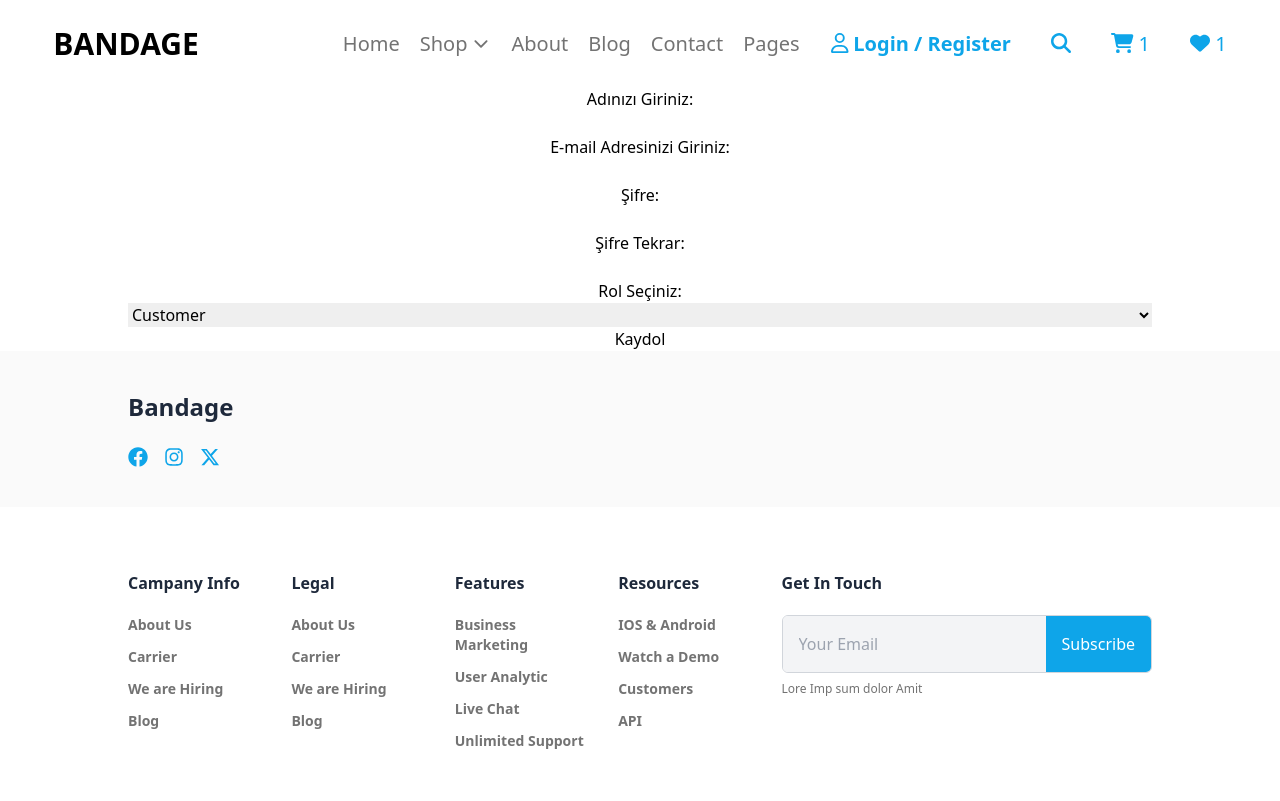
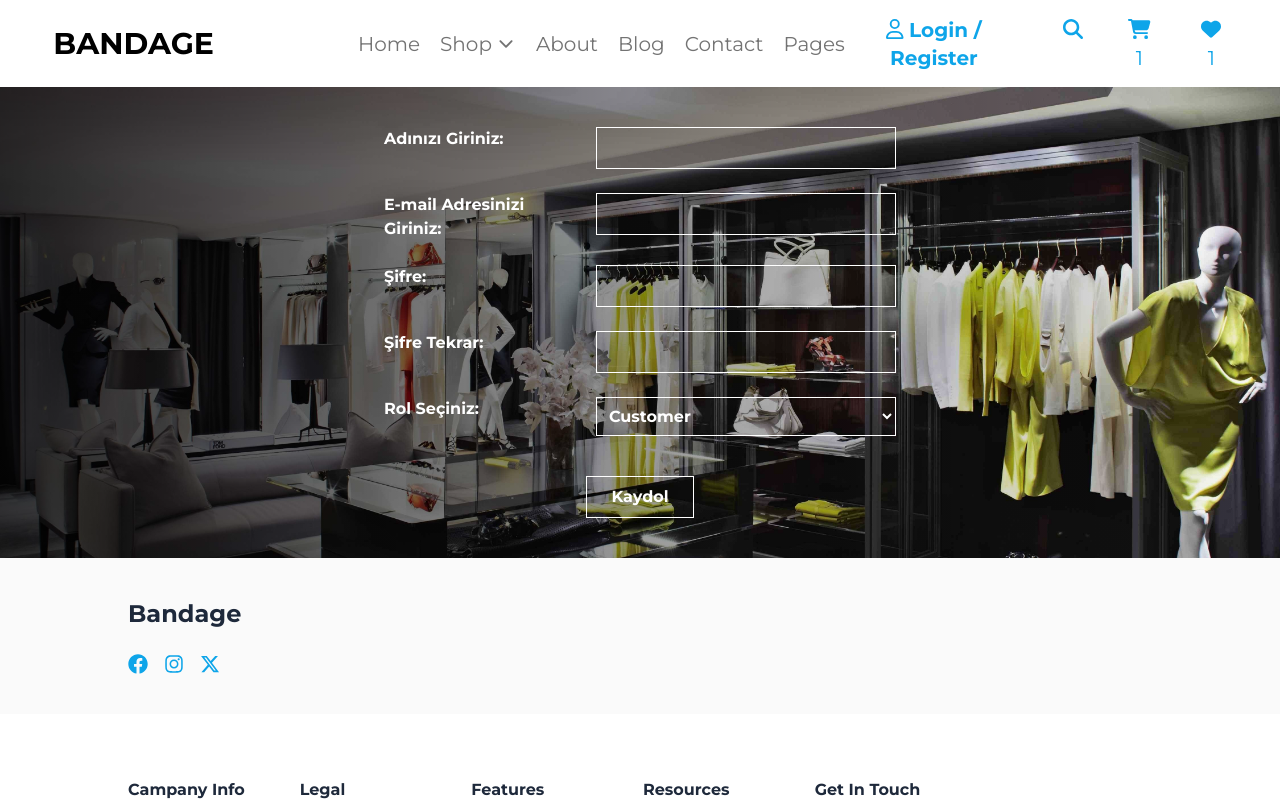
Before and after one commit to furkanguvendev/MyEcommerce, a React (Vite) app in the folder ecommerce/: page /singup in a window 1280 px wide. Shown: the top 801 px of the page. Built offline with nearby package versions, Linux system fonts and the light colour scheme.

Commit message:
Sing Up Css Complated

```diff
--- a/ecommerce/src/App.css
+++ b/ecommerce/src/App.css
@@ -16,3 +16,23 @@
 .footer-p {
   @apply text-neutral-500 text-sm font-bold pb-3;
 }
+
+.input-style {
+  @apply bg-transparent border border-white text-white font-bold p-2 w-[300px];
+}
+
+.label-span {
+  @apply w-[200px] text-left;
+}
+
+.error-text {
+  @apply text-sm text-white;
+}
+
+.form-row {
+  @apply flex flex-col xl:flex-row items-center xl:items-start gap-3;
+}
+
+.form-wrapper {
+  @apply w-full flex flex-col gap-6 px-6 py-10 text-white font-bold bg-cover items-center;
+}
--- a/ecommerce/src/pages/SingUp.tsx
+++ b/ecommerce/src/pages/SingUp.tsx
@@ -3,14 +3,13 @@ import type { SubmitHandler } from 'react-hook-form'
 import { Roles } from '../types&enums/enums'
 import { NavBar } from '../components/NavBar'
 import { FooterSection } from '../layouts/FooterSection'
+import background from "../assets/singupbg.jpg"
 
-// Rol seçeneklerini enum'dan alıyoruz
 const roleOptions = Object.entries(Roles).map(([label, value]) => ({
   label,
   value,
 }))
 
-// Form içi tüm alanları tanımlıyoruz
 type FormInputs = {
   name: string
   email: string
@@ -25,7 +24,6 @@ type FormInputs = {
   }
 }
 
-// confirmPassword hariç tutulmuş versiyon (API'ye gönderilecek kısım)
 type Payload = Omit<FormInputs, 'confirmPassword'>
 
 export const SingUp = () => {
@@ -36,7 +34,7 @@ export const SingUp = () => {
     formState: { errors },
   } = useForm<FormInputs>({
     defaultValues: {
-      role_id: Roles.Customer, // varsayılan olarak "Customer" rolü seçili
+      role_id: Roles.Customer,
     },
   })
 
@@ -46,145 +44,158 @@ export const SingUp = () => {
   const onSubmit: SubmitHandler<FormInputs> = (data) => {
     // eslint-disable-next-line @typescript-eslint/no-unused-vars
     const { confirmPassword, ...rest } = data
-    const payload: Payload = rest // ✅ confirmPassword burada çıkarıldı
+    const payload: Payload = rest
     console.log(payload)
   }
 
   return (
-    <div className='flex flex-col items-center'>
+    <div className="flex flex-col font-montserrat items-center">
       <NavBar />
-      <form className='flex flex-col w-4/5' onSubmit={handleSubmit(onSubmit)} noValidate>
-
-        {/* İsim */}
-        <label htmlFor="name">Adınızı Giriniz:</label>
-        <input
-          id="name"
-          {...register('name', {
+      <form
+        className="form-wrapper"
+        onSubmit={handleSubmit(onSubmit)}
+        noValidate
+        style={{
+          backgroundImage: `linear-gradient(to right, rgba(0,0,0,0.8), rgba(0,0,0,0)), url(${background})`
+        }}
+      >
+        {/* Ad */}
+        <div className="flex flex-col">
+          <label htmlFor="name" className="form-row">
+            <span className="label-span">Adınızı Giriniz:</span>
+            <input id="name" className="input-style" {...register('name', {
               required: 'İsim zorunludur',
               minLength: {
                 value: 3,
                 message: 'İsim en az 3 karakter olmalıdır',
               },
-          })}
-        />
-        {errors.name && <p>{errors.name.message}</p>}
+            })} />
+          </label>
+          {errors.name && <p className="error-text xl:pl-[200px]">{errors.name.message}</p>}
+        </div>
 
-        {/* E-mail */}
-        <label htmlFor="email">E-mail Adresinizi Giriniz:</label>
-        <input
-          id="email"
-          type="email"
-          {...register('email', {
+        {/* Email */}
+        <div className="flex flex-col">
+          <label htmlFor="email" className="form-row">
+            <span className="label-span">E-mail Adresinizi Giriniz:</span>
+            <input id="email" type="email" className="input-style" {...register('email', {
               required: 'Email zorunludur',
               pattern: {
                 value: /^[^\s@]+@[^\s@]+\.[^\s@]+$/,
                 message: 'Geçerli bir email adresi giriniz',
               },
-          })}
-        />
-        {errors.email && <p>{errors.email.message}</p>}
+            })} />
+          </label>
+          {errors.email && <p className="error-text xl:pl-[200px]">{errors.email.message}</p>}
+        </div>
 
         {/* Şifre */}
-        <label htmlFor="password">Şifre:</label>
-        <input
-          id="password"
-          type="password"
-          {...register('password', {
+        <div className="flex flex-col">
+          <label htmlFor="password" className="form-row">
+            <span className="label-span">Şifre:</span>
+            <input id="password" type="password" className="input-style" {...register('password', {
               required: 'Şifre zorunludur',
               pattern: {
                 value: /^(?=.*[a-z])(?=.*[A-Z])(?=.*\d)(?=.*[\W_]).{8,}$/,
                 message: 'Şifre en az 8 karakter, büyük/küçük harf, sayı ve özel karakter içermelidir',
               },
-          })}
-        />
-        {errors.password && <p>{errors.password.message}</p>}
+            })} />
+          </label>
+          {errors.password && <p className="error-text xl:pl-[200px]">{errors.password.message}</p>}
+        </div>
 
         {/* Şifre Tekrar */}
-        <label htmlFor="confirmPassword">Şifre Tekrar:</label>
-        <input
-          id="confirmPassword"
-          type="password"
-          {...register('confirmPassword', {
+        <div className="flex flex-col">
+          <label htmlFor="confirmPassword" className="form-row">
+            <span className="label-span">Şifre Tekrar:</span>
+            <input id="confirmPassword" type="password" className="input-style" {...register('confirmPassword', {
               required: 'Şifre tekrar zorunludur',
               validate: (value) => value === passwordValue || 'Şifreler eşleşmiyor',
-          })}
-        />
-        {errors.confirmPassword && <p>{errors.confirmPassword.message}</p>}
+            })} />
+          </label>
+          {errors.confirmPassword && <p className="error-text xl:pl-[200px]">{errors.confirmPassword.message}</p>}
+        </div>
 
         {/* Rol Seçimi */}
-        <label htmlFor="role_id">Rol Seçiniz:</label>
-        <select
-          id="role_id"
-          {...register('role_id', { valueAsNumber: true, required: true })}
-        >
+        <div className="flex flex-col">
+          <label htmlFor="role_id" className="form-row">
+            <span className="label-span">Rol Seçiniz:</span>
+            <select id="role_id" className="input-style" {...register('role_id', {
+              valueAsNumber: true,
+              required: true
+            })}>
               {roleOptions.map((opt) => (
-            <option key={opt.value} value={opt.value}>
-              {opt.label}
-            </option>
+                <option key={opt.value} value={opt.value} className="text-black">{opt.label}</option>
               ))}
             </select>
-        {errors.role_id && <p>Rol seçimi zorunludur</p>}
+          </label>
+          {errors.role_id && <p className="error-text xl:pl-[200px]">Rol seçimi zorunludur</p>}
+        </div>
 
-        {/* Eğer seçilen rol "Store" ise mağaza bilgileri */}
+        {/* Store Alanları */}
         {selectedRole === Roles.Store && (
           <>
-            <label>Mağaza Adı</label>
-            <input
-              {...register('store.name', {
+            <div className="flex flex-col">
+              <label className="form-row">
+                <span className="label-span">Mağaza Adı:</span>
+                <input className="input-style" placeholder="Mağaza Adı" {...register('store.name', {
                   required: 'Mağaza adı zorunludur',
                   minLength: {
                     value: 3,
                     message: 'Mağaza adı en az 3 karakter olmalıdır',
                   },
-              })}
-              placeholder="Mağaza Adı"
-            />
-            {errors.store?.name && <p>{errors.store.name.message}</p>}
+                })} />
+              </label>
+              {errors.store?.name && <p className="error-text xl:pl-[200px]">{errors.store.name.message}</p>}
+            </div>
 
-            <label>Telefon</label>
-            <input
-              {...register('store.phone', {
+            <div className="flex flex-col">
+              <label className="form-row">
+                <span className="label-span">Telefon:</span>
+                <input className="input-style" placeholder="Telefon" {...register('store.phone', {
                   required: 'Telefon zorunludur',
                   pattern: {
                     value: /^(\+90|0)?5\d{9}$/,
                     message: 'Geçerli bir Türkiye telefon numarası giriniz',
                   },
-              })}
-              placeholder="Telefon"
-            />
-            {errors.store?.phone && <p>{errors.store.phone.message}</p>}
+                })} />
+              </label>
+              {errors.store?.phone && <p className="error-text xl:pl-[200px]">{errors.store.phone.message}</p>}
+            </div>
 
-            <label>Vergi No</label>
-            <input
-              {...register('store.tax_no', {
+            <div className="flex flex-col">
+              <label className="form-row">
+                <span className="label-span">Vergi No:</span>
+                <input className="input-style" placeholder="Vergi No" {...register('store.tax_no', {
                   required: 'Vergi no zorunludur',
                   pattern: {
                     value: /^T\d{4}V\d{6}$/,
-                  message: 'Vergi no “TXXXXVXXXXXX” formatında olmalıdır (X: rakam)',
+                    message: 'Vergi no “TXXXXVXXXXXX” formatında olmalıdır',
                   },
-              })}
-              placeholder="Vergi No"
-            />
-            {errors.store?.tax_no && <p>{errors.store.tax_no.message}</p>}
+                })} />
+              </label>
+              {errors.store?.tax_no && <p className="error-text xl:pl-[200px]">{errors.store.tax_no.message}</p>}
+            </div>
 
-            <label>Banka Hesabı (IBAN)</label>
-            <input
-              {...register('store.bank_account', {
+            <div className="flex flex-col">
+              <label className="form-row">
+                <span className="label-span">Banka Hesabı (IBAN):</span>
+                <input className="input-style" placeholder="IBAN" {...register('store.bank_account', {
                   required: 'IBAN zorunludur',
                   pattern: {
                     value: /^TR\d{2}\d{5}\d{16}$/,
                     message: 'Geçerli bir Türkiye IBAN numarası giriniz',
                   },
-              })}
-              placeholder="IBAN"
-            />
-            {errors.store?.bank_account && (
-              <p>{errors.store.bank_account.message}</p>
-            )}
+                })} />
+              </label>
+              {errors.store?.bank_account && <p className="error-text xl:pl-[200px]">{errors.store.bank_account.message}</p>}
+            </div>
           </>
         )}
 
-        <button type="submit">Kaydol</button>
+        <button type="submit" className="mt-4 px-6 py-2 border border-white text-white font-bold hover:bg-white hover:text-black transition">
+          Kaydol
+        </button>
       </form>
       <FooterSection />
     </div>
```
Also changed, not shown: ecommerce/src/assets/singupbg.jpg (added). Lines whose indentation alone changed are shown as unchanged.
